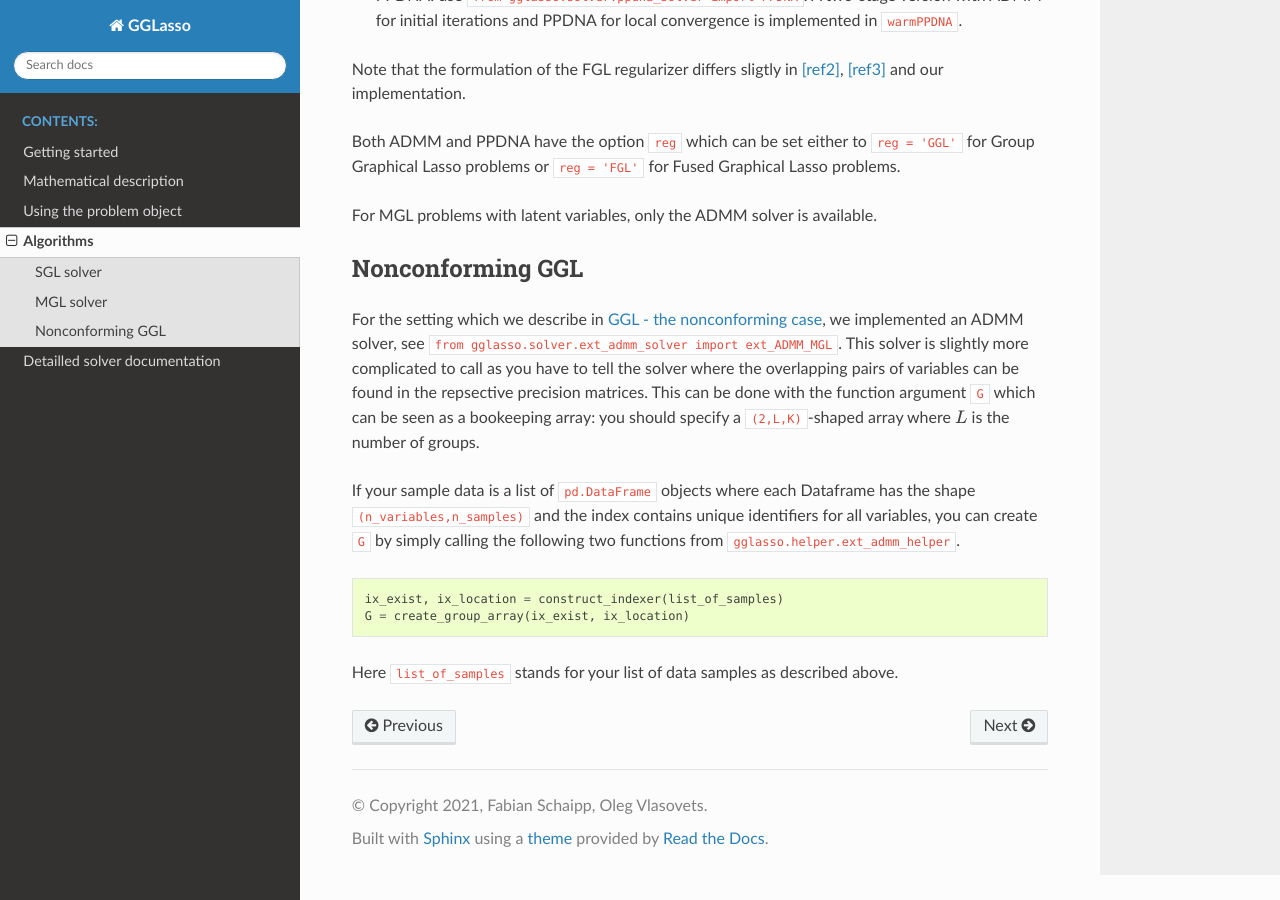
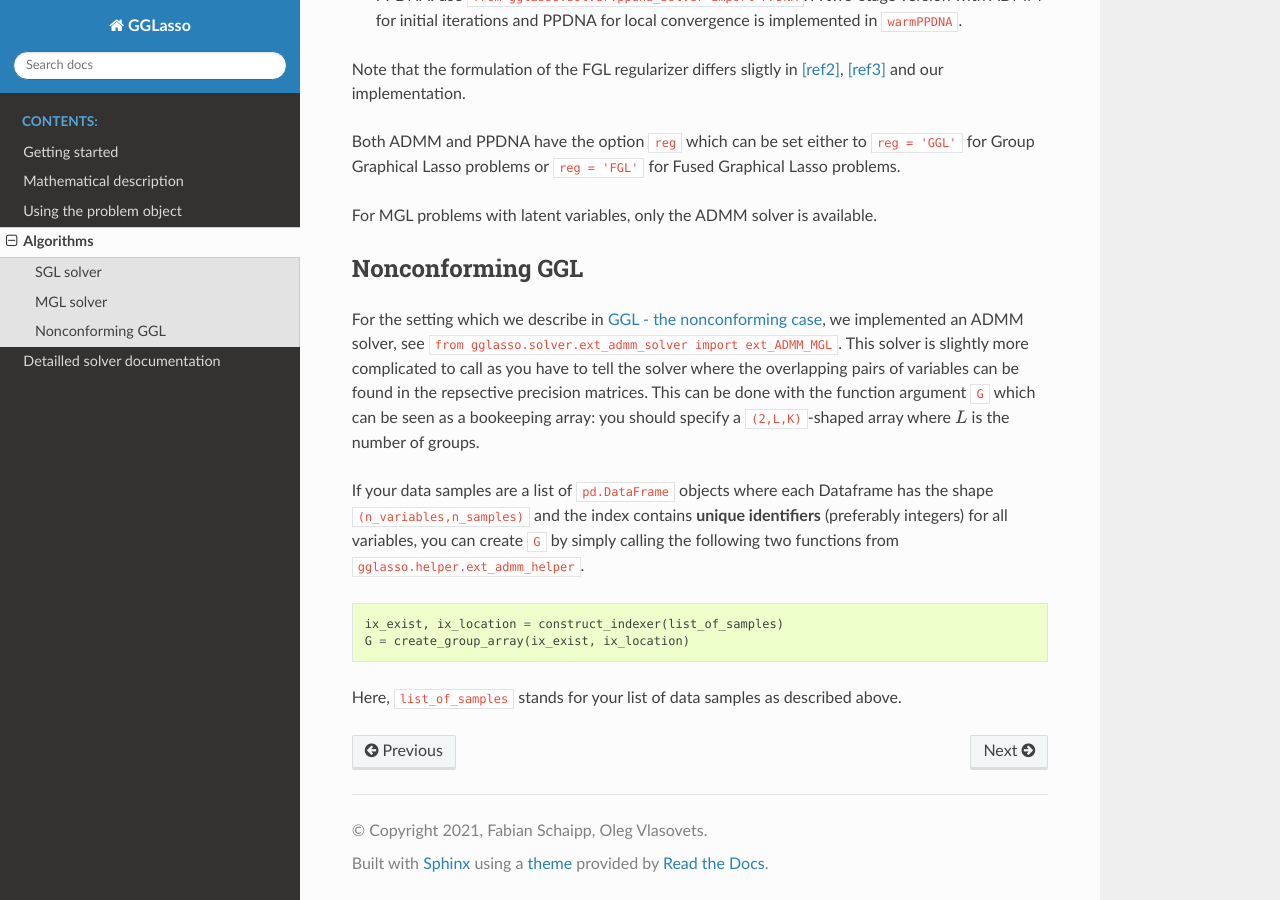
Before and after one commit to fabian-sp/GGLasso, a Sphinx documentation site: the page built from docs/source/solvers-overview.rst, in a window 1280 px wide and 900 px high, scrolled down 992 px. Built offline with Sphinx 7.4.7 and the Read the Docs theme 2.0.0, drawn with Linux system fonts in a browser that asks for light colours; pages that are not in the unit, such as notebooks, are missing from menus.

Commit message:
reformulate

```diff
--- a/docs/source/solvers-overview.rst
+++ b/docs/source/solvers-overview.rst
@@ -41,11 +41,11 @@ Nonconforming GGL
 For the setting which we describe in :ref:`GGL - the nonconforming case`, we implemented an ADMM solver, see ``from gglasso.solver.ext_admm_solver import ext_ADMM_MGL``.
 This solver is slightly more complicated to call as you have to tell the solver where the overlapping pairs of variables can be found in the repsective precision matrices. This can be done with the function argument ``G`` which can be seen as a bookeeping array: you should specify a ``(2,L,K)``-shaped array where :math:`L` is the number of groups.
 
-If your sample data is a list of ``pd.DataFrame`` objects where each Dataframe has the shape ``(n_variables,n_samples)`` and the index contains unique identifiers for all variables, you can create ``G`` by simply calling the following two functions from ``gglasso.helper.ext_admm_helper``.
+If your data samples are a list of ``pd.DataFrame`` objects where each Dataframe has the shape ``(n_variables,n_samples)`` and the index contains **unique identifiers** (preferably integers) for all variables, you can create ``G`` by simply calling the following two functions from ``gglasso.helper.ext_admm_helper``.
 
 .. code-block:: python
 
      ix_exist, ix_location = construct_indexer(list_of_samples)
      G = create_group_array(ix_exist, ix_location)
 
-Here ``list_of_samples`` stands for your list of data samples as described above.
+Here, ``list_of_samples`` stands for your list of data samples as described above.
```
